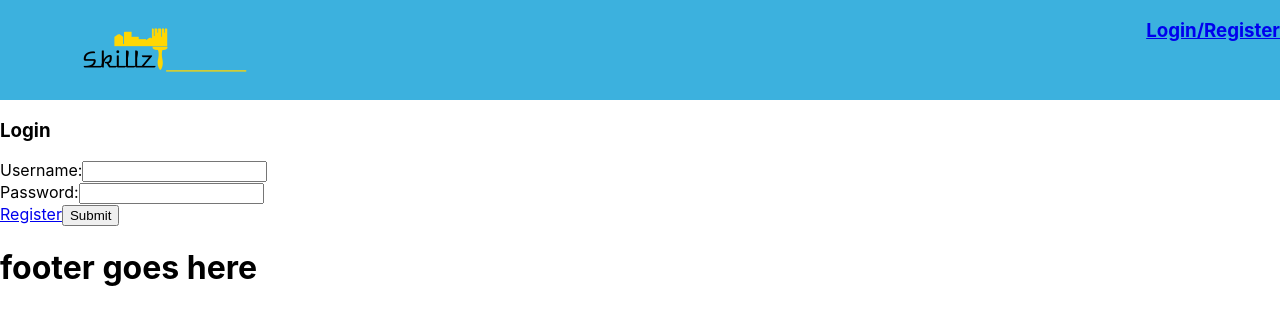
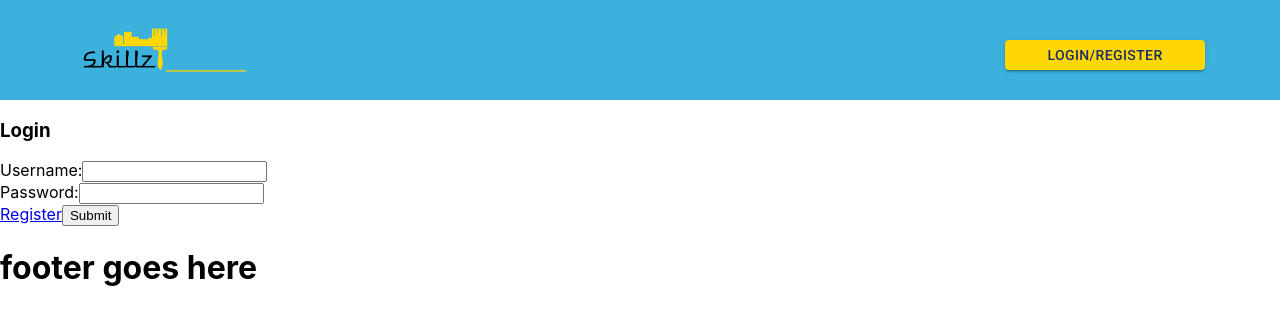
Before and after one commit to gradyki/Skillz, a React (Create React App) app in the folder client/: page /login in a window 1280 px wide. Shown: the top 324 px of the page. Built offline with nearby package versions, Linux system fonts and the light colour scheme.

Commit message:
commit prior to login change

```diff
--- a/client/src/components/Nav/Nav.css
+++ b/client/src/components/Nav/Nav.css
@@ -40,3 +40,12 @@
   height: 30px;
   width: 100px;
 }
+
+.login-button {
+  margin-right: 75px;
+  margin-top: 40px;
+}
+
+.login-button button {
+  width: 200px;
+}
--- a/client/src/components/Nav/Nav.jsx
+++ b/client/src/components/Nav/Nav.jsx
@@ -26,10 +26,13 @@ const {currentUser, handleLogout} =props
 
               </>
             :
-
+      <div className='login-button'>
             <Link to='/login'>
-              <h3>Login/Register</h3>
+            <Button onClick={handleLogout} variant="contained" color="primary">
+  Login/Register
+              </Button>
             </Link>
+            </div>
         }
       </nav>
 
```
Also changed, not shown: client/src/screens/Login/Login.jsx (+117 -0 lines).
